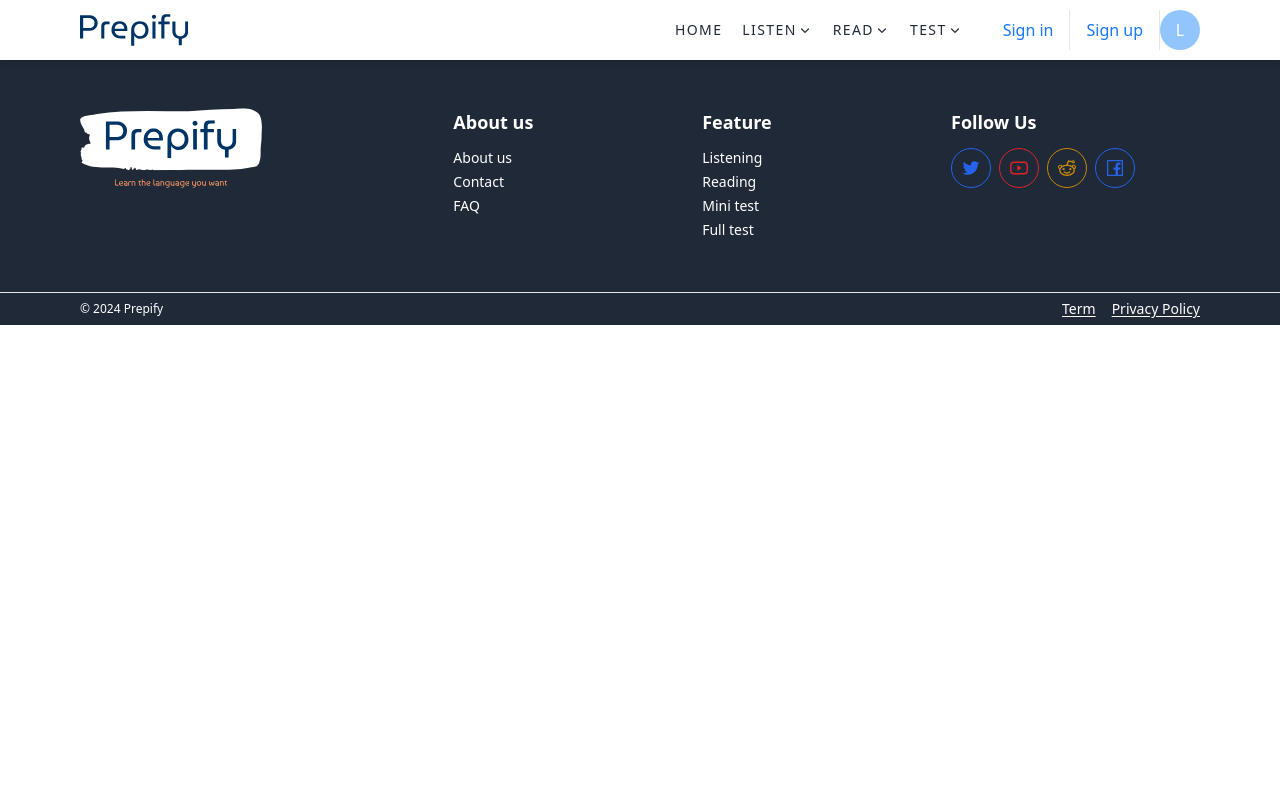
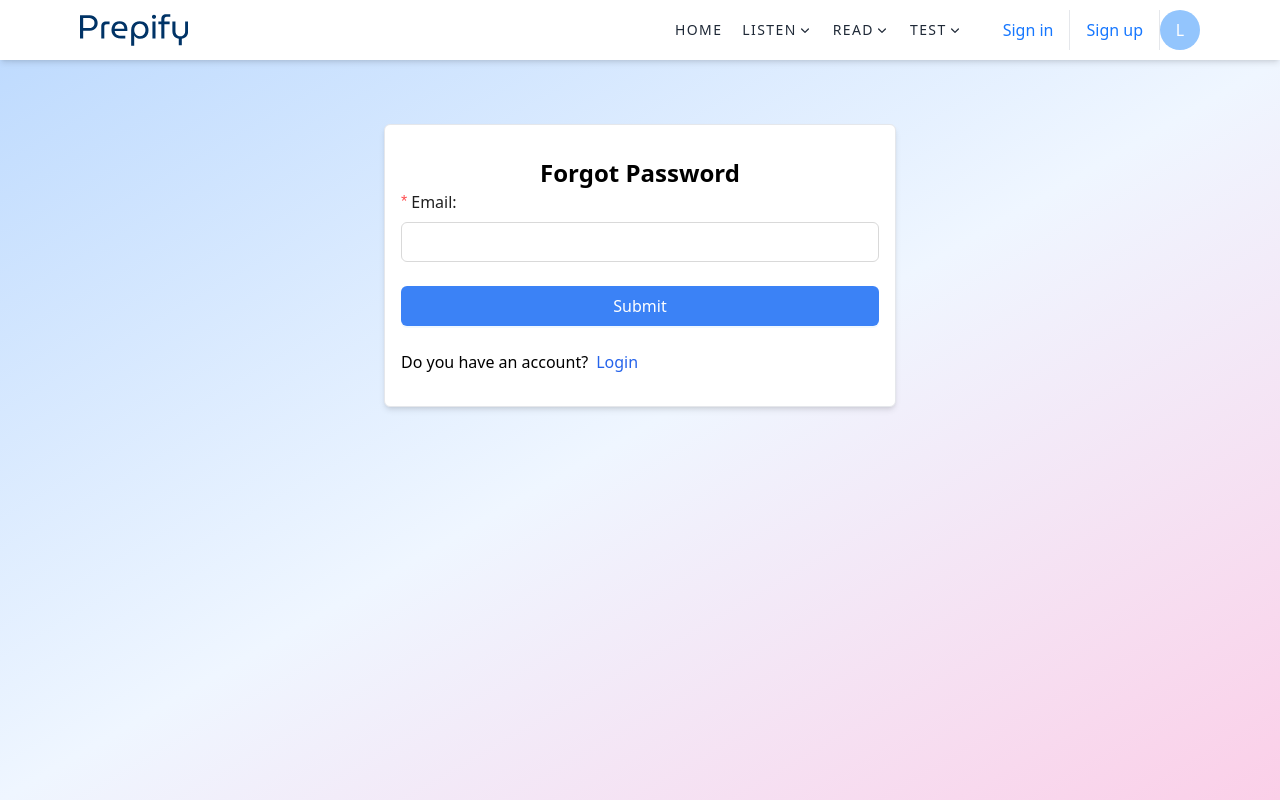
Before and after one commit to Thanh-kun/english-vue, a Vue app: page /forgot-password in a window 1280 px wide. Shown: the top 800 px of the page. Built offline with nearby package versions, Linux system fonts and the light colour scheme.

Commit message:
feat: forgot password ui

```diff
--- a/package.json
+++ b/package.json
@@ -18,6 +18,7 @@
     "dayjs": "^1.11.10",
     "pinia": "^2.1.7",
     "pinia-plugin-persist": "^1.0.0",
+    "sweetalert2": "^11.10.2",
     "vue": "^3.3.11",
     "vue-router": "^4.2.5"
   },
--- a/src/router/index.js
+++ b/src/router/index.js
@@ -17,6 +17,11 @@ const router = createRouter({
       path: '/sign-up',
       name: 'signUp',
       component: () => import('@/views/SignUp.vue')
+    },
+    {
+      path: '/forgot-password',
+      name: 'signUp',
+      component: () => import('@/views/ForgotPassword.vue')
     },
     {
       path: '/admin',
--- /dev/null
+++ b/src/views/ForgotPassword.vue
@@ -0,0 +1,62 @@
+<script setup>
+import { onMounted, reactive } from 'vue'
+import { Form, FormItem, Input, Button } from 'ant-design-vue'
+import Swal from 'sweetalert2'
+const formData = reactive({
+  email: ''
+})
+
+const rules = {
+  email: [
+    { required: true, message: 'Please input your email!' },
+    {
+      pattern: /^[a-zA-Z0-9_.+-]+@[a-zA-Z0-9-]+\.[a-zA-Z0-9-.]+$/,
+      message: 'Invalid email address'
+    }
+  ]
+}
+
+const handleSubmit = () => {
+  console.log('submit', formData)
+  Swal.fire({
+    title: 'The email has been sent!',
+    text: 'Please check your inbox',
+    icon: 'success'
+  })
+}
+
+onMounted(() => {
+  window.scrollTo({ top: 0, behavior: 'smooth' })
+})
+</script>
+<template>
+  <div
+    style="min-height: calc(100dvh - 60px)"
+    class="bg-gradient-to-br from-primary-200 via-primary-50 to-pink-200"
+  >
+    <div class="container py-16 h-full flex items-center justify-center">
+      <div class="max-w-lg w-full bg-white rounded-md py-8 px-4 shadow-md border">
+        <h1 class="text-2xl font-bold text-center">Forgot Password</h1>
+        <Form
+          layout="vertical"
+          class="mb-5"
+          autocomplete="off"
+          :rules="rules"
+          :model="formData"
+          @finish="handleSubmit"
+        >
+          <FormItem label="Email: " name="email">
+            <Input v-model:value="formData.email" autocomplete="email" />
+          </FormItem>
+          <FormItem>
+            <Button htmlType="submit" block type="primary">Submit</Button>
+          </FormItem>
+        </Form>
+        <div>
+          <span class="mr-2">Do you have an account?</span>
+          <RouterLink to="/sign-in" class="no-underline">Login</RouterLink>
+        </div>
+      </div>
+    </div>
+  </div>
+</template>
--- a/src/views/SignIn.vue
+++ b/src/views/SignIn.vue
@@ -28,9 +28,12 @@ onMounted(() => {
 })
 </script>
 <template>
-  <div style="min-height: calc(100dvh - 60px)" class="bg-image1">
+  <div
+    style="min-height: calc(100dvh - 60px)"
+    class="bg-gradient-to-br from-primary-200 via-primary-50 to-pink-200"
+  >
     <div class="container py-16 h-full flex items-center justify-center">
-      <div class="max-w-lg w-full bg-white rounded-md py-8 px-4">
+      <div class="max-w-lg w-full bg-white rounded-md py-8 px-4 shadow-md border">
         <h1 class="text-2xl font-bold text-center">Sign in</h1>
         <Form
           layout="vertical"
@@ -38,7 +41,7 @@ onMounted(() => {
           autocomplete="off"
           :rules="rules"
           :model="formData"
-          @submit="handleSubmit"
+          @finish="handleSubmit"
         >
           <FormItem label="Username: " name="username">
             <Input v-model:value="formData.username" autocomplete="username" />
@@ -51,7 +54,7 @@ onMounted(() => {
             />
           </FormItem>
           <div class="flex justify-end mb-4">
-            <RouterLink to="/" href="#">Forgot password</RouterLink>
+            <RouterLink to="/forgot-password" href="#">Forgot password</RouterLink>
           </div>
           <FormItem>
             <Button htmlType="submit" block type="primary">Submit</Button>
--- a/src/views/SignUp.vue
+++ b/src/views/SignUp.vue
@@ -55,7 +55,10 @@ onMounted(() => {
 })
 </script>
 <template>
-  <div style="min-height: calc(100dvh - 60px)" class="bg-image1">
+  <div
+    style="min-height: calc(100dvh - 60px)"
+    class="bg-gradient-to-br from-primary-200 via-primary-50 to-pink-200"
+  >
     <div class="container py-16 h-full flex items-center justify-center">
       <div class="max-w-lg w-full bg-white rounded-md py-8 px-4">
         <h1 class="text-2xl font-bold text-center">Sign up</h1>
@@ -65,7 +68,7 @@ onMounted(() => {
           autocomplete="off"
           :rules="rules"
           :model="formData"
-          @submit="handleSubmit"
+          @finish="handleSubmit"
         >
           <FormItem label="Name: " name="name">
             <Input v-model:value="formData.name" autocomplete="name" />
```
Also changed, not shown: 1 other file (tests, documents, lock files or other folders).
